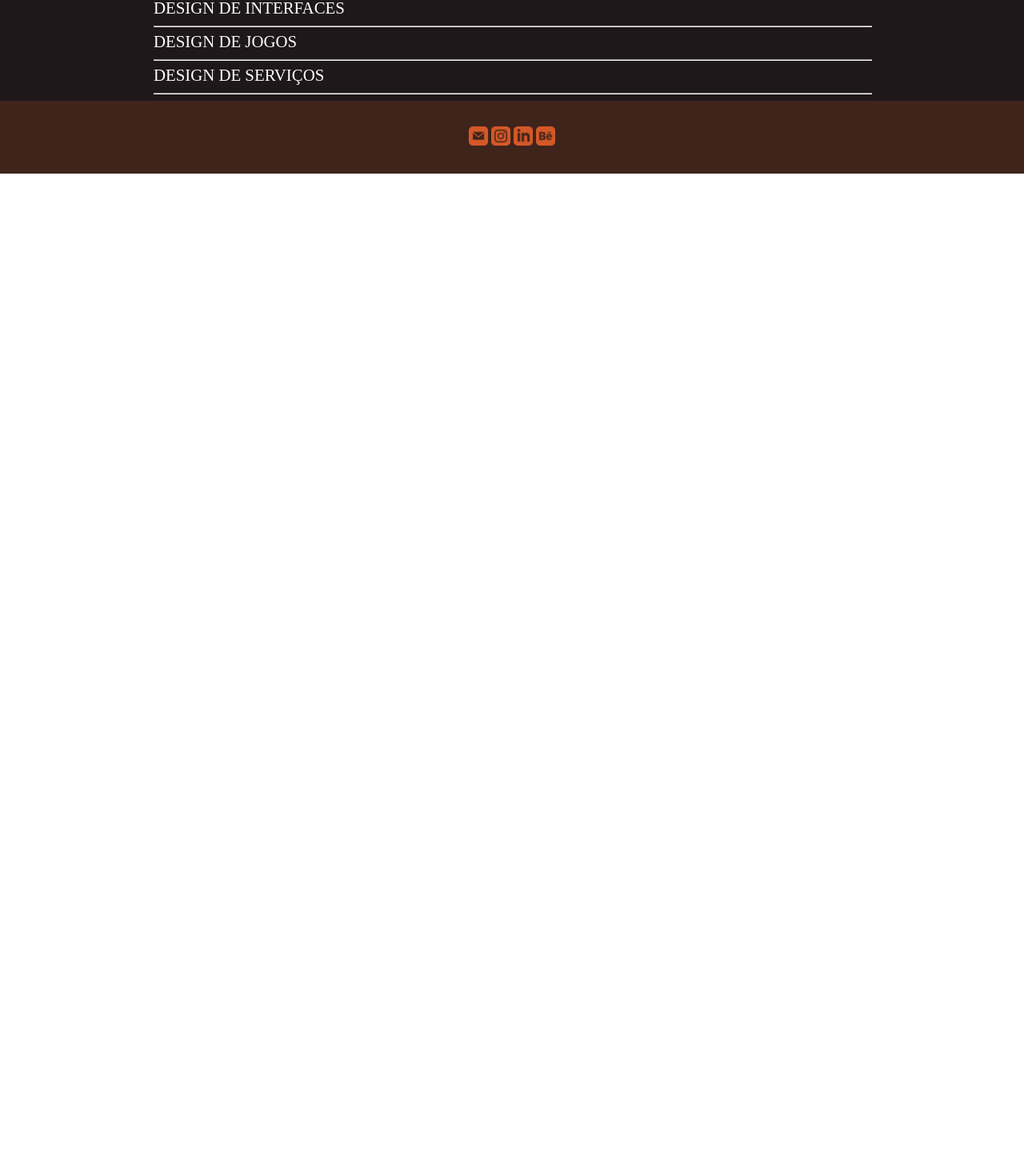
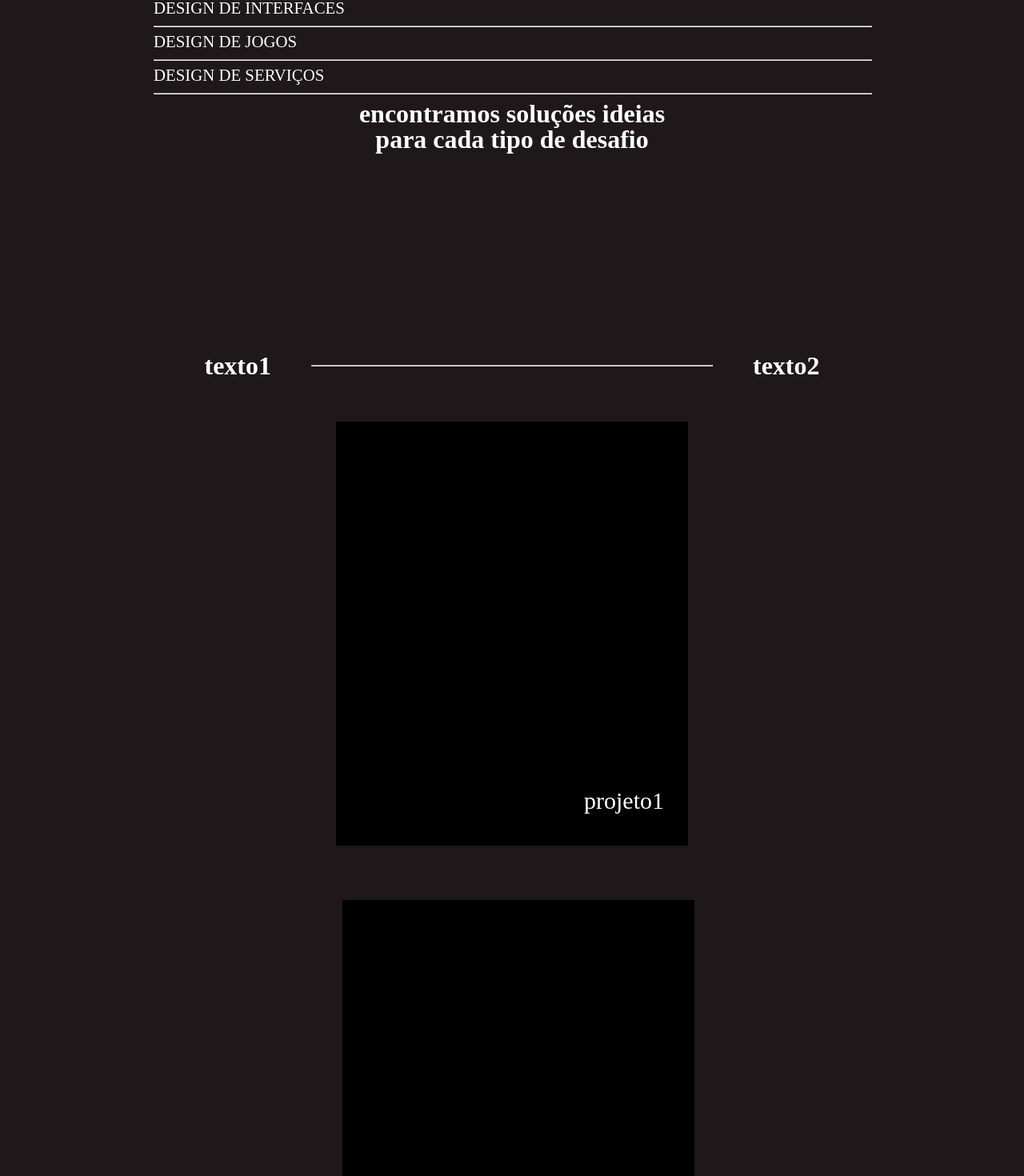
Before and after one commit to faisca-design/FaiscaJr, a Next.js app: page / in a window 1280 px wide. Shown: the part 1160-2630 px from the top of the page at 80% size. Before the commit the page ends 1377 px from the top, so only its background shows below. Built offline with nearby package versions, Linux system fonts and the light colour scheme.

Commit message:
integração da 7 #28

```diff
--- a/src/app/page.js
+++ b/src/app/page.js
@@ -3,6 +3,8 @@ import '../styles/globals.css'
 import BannerFaisca from '@/components/BannerFaisca'
 import LearnMoreSection from '@/components/LearnMoreSection'
 import OurServices from '@/components/OurServices'
+import Cases from "@/components/Cases"
+import Img from "@public/img/RetanguloIlustrativo.png"
 
 export default function Home() {
   return (
@@ -10,6 +12,20 @@ export default function Home() {
       <BannerFaisca/>
       <LearnMoreSection />
       <OurServices />
+      <Cases
+        titulo1 ="texto1"
+        titulo2 = "texto2"
+        imagem = {Img}
+        imagem2 = {Img}
+        imagem3 = {Img}
+        imagem4 = {Img}
+        imagem5 = {Img}
+        nomeprojeto1="projeto1"
+        nomeprojeto2="projeto2"
+        nomeprojeto3="projeto3"
+        nomeprojeto4="projeto4"
+        nomeprojeto5="projeto5"
+      />
     </>
   )
 }
--- /dev/null
+++ b/src/components/Cases/cases.module.css
@@ -0,0 +1,109 @@
+.container{
+    color: white;
+}
+
+.containerTitle{
+    margin-bottom: 250px;
+}
+
+.title{
+    display: flex;
+    flex-wrap: nowrap;
+    align-content: center;
+    justify-content: center;
+    align-items: center;
+}
+
+.subTitle{
+    display: flex;
+    align-content: center;
+    justify-content: center;
+    align-items: center;
+
+}
+
+.bar{
+    display: flex;
+    align-content: center;
+    justify-content: center;
+    align-items: center;
+    margin-left: 50px;
+    margin-right: 50px;
+}
+
+.containerImages{
+    display: flex;
+    justify-content: center;
+    flex-wrap: wrap;
+}
+
+.imageRow{
+    display: flex;
+    flex-direction: column;
+}
+
+.imageBlock{
+    display: flex;
+    flex-direction: column;
+}
+
+.smallImageBlock{
+    display: flex;
+}
+
+.image{
+    padding: 8px;
+}
+
+.figure{
+    display: flex;
+    flex-direction: column-reverse;
+    justify-content: space-evenly;
+    align-items: flex-end;
+    padding: 15px;
+}
+ .text{
+    position: relative;
+    display: flex;
+    bottom: -497px;
+    right: 38px;
+    font-size: 30px;
+    color: white;
+ }
+
+ .text2{
+    position: relative;
+    display: flex;
+    bottom: -724px;
+    right: 299px;
+    font-size: 30px;
+    color: white;
+}
+
+.text3{
+    position: relative;
+    display: flex;
+    bottom: -694px;
+    right: -15px;
+    font-size: 30px;
+    color: white;
+    rotate: 90deg;
+}
+
+.text4{
+    position: relative;
+    display: flex;
+    bottom: -75px;
+    right: 235px;
+    font-size: 30px;
+    color: white;
+}
+
+.text5{
+    position: relative;
+    display: flex;
+    bottom: -435px;
+    right: 72px;
+    font-size: 30px;
+    color: white;
+}
--- /dev/null
+++ b/src/components/Cases/index.js
@@ -0,0 +1,63 @@
+import styles from './cases.module.css'
+import Image from 'next/image'
+
+function Cases ({titulo1, titulo2, imagem, imagem2, imagem3, imagem4, imagem5, nomeprojeto1, nomeprojeto2, nomeprojeto3, nomeprojeto4, nomeprojeto5})
+{
+    return(
+        <div className={styles.container}>
+            <div className={styles.containerTitle}>
+              <h1 className={styles.title}>
+                  encontramos soluções ideias
+              </h1>
+              <h1 className={styles.title}>
+                  para cada tipo de desafio
+              </h1>
+            </div>
+            <h1 className={styles.subTitle}>
+                {titulo1}
+               <hr className={styles.bar} width={500} />
+                {titulo2}
+            </h1>
+            <div className={styles.containerImages}>
+                <div className={styles.imageRow}>
+                    <figure className={styles.figure}>
+                        <Image className={styles.image}  src={imagem} width={440} height={530} alt="imagem temporaria de testes"/>
+                        <label className={styles.text}>
+                            {nomeprojeto1}
+                        </label>
+                    </figure>
+                    <figure className={styles.figure}>
+                         <Image className={styles.image2}  src={imagem2} width={440} height={775} alt="imagem temporaria de testes"/>
+                        <label className={styles.text2}>
+                            {nomeprojeto2}
+                        </label>
+                    </figure>
+                </div>
+                <div className={styles.imageBlock}>
+                    <div className={styles.smallImageBlock}>
+                        <figure className={styles.figure}>
+                            <Image className={styles.image3}  src={imagem3} width={440} height={826} alt="imagem temporaria de testes"/>
+                            <label className={styles.text3}>
+                                {nomeprojeto3}
+                            </label>
+                        </figure>
+                        <figure className={styles.figure}>
+                            <Image className={styles.image4}  src={imagem4} width={377} height={826} alt="imagem temporaria de testes"/>
+                            <label className={styles.text4}>
+                                {nomeprojeto4}
+                            </label>
+                        </figure>
+                    </div>
+                    <figure className={styles.figure}>
+                        <Image className={styles.image5}  src={imagem5} width={885} height={473} alt="imagem temporaria de testes"/>
+                         <label className={styles.text5}>
+                            {nomeprojeto5}
+                        </label>
+                    </figure>
+                </div>
+            </div>
+        </div>
+    )
+}
+
+export default Cases
```
Also changed, not shown: public/img/RetanguloIlustrativo.png (added).
